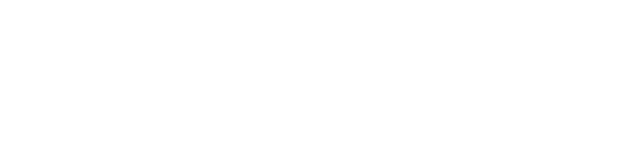
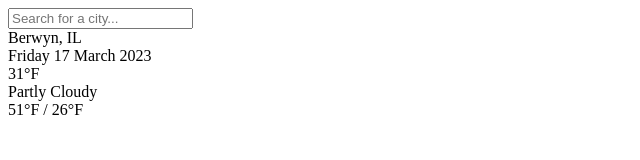
Before and after one commit to salcasta/sal_weather_app_techprep, a plain HTML site: page index.html in a window 1280 px wide. Shown: the whole page, without its empty margins (0-640 px from the left). Drawn offline with Linux system fonts and the light colour scheme.

Commit message:
html complete

```diff
--- a/index.html
+++ b/index.html
@@ -12,6 +12,29 @@
 
 <body>
 
+    <div class="app-wrap">
+        <header>
+
+            <input type="text" autocomplete="off" class="search-box" placeholder="Search for a city...">
+
+        </header>
+
+        <main>
+
+            <section class="location">
+                <div class="city">Berwyn, IL</div>
+                <div class="date">Friday 17 March 2023</div>
+            </section>
+
+            <div class="current">
+                <div class="temp"> 31<span>&deg;F</span></div>
+                <div class="weather">Partly Cloudy</div>
+                <div class="hi-low">51&deg;F / 26&deg;F</div>
+            </div>
+
+        </main>
+    </div>
+
     <script src="index.js"></script>
 </body>
 
```
Also changed, not shown: bg_day.jpeg (added), bg_night.png (added).
